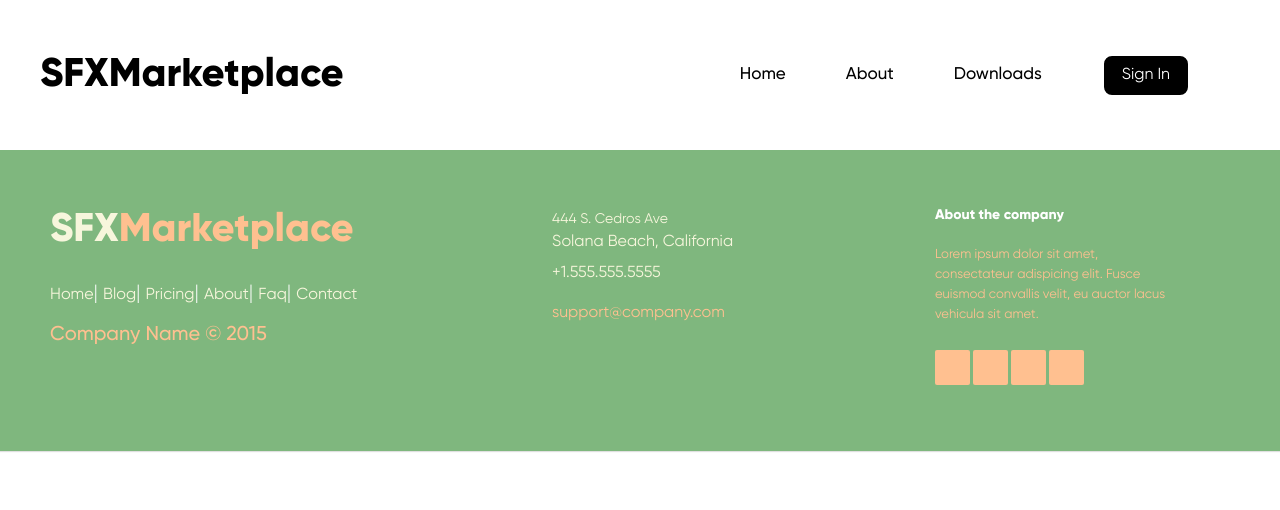
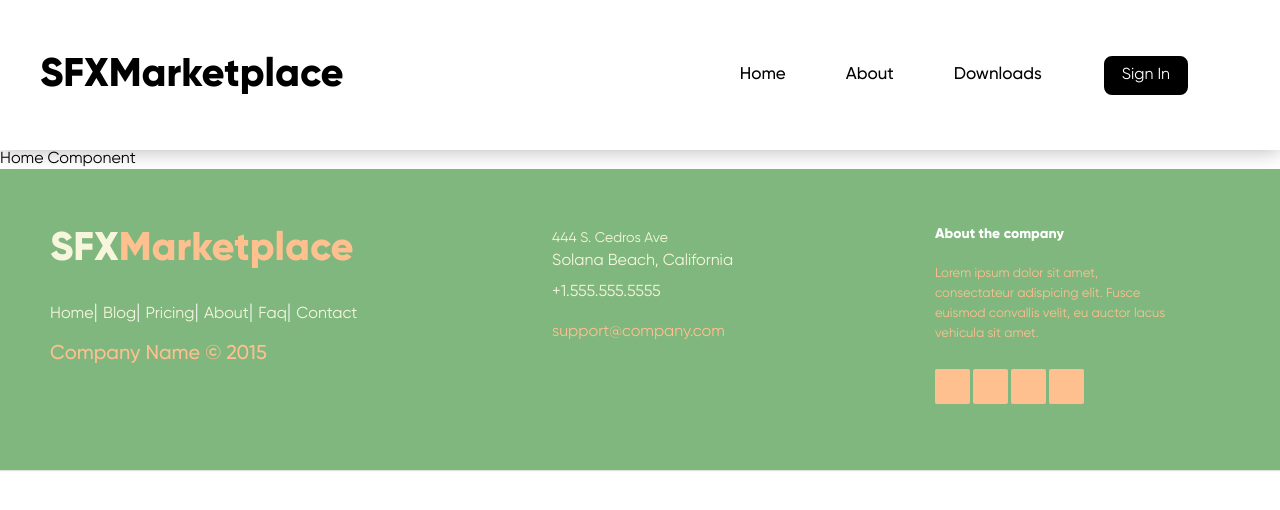
Before and after one commit to vishal-1230/SFXMarketplace, a React (Create React App) app in the folder client/: page / in a window 1280 px wide. Shown: the top 510 px of the page. Built offline with nearby package versions, Linux system fonts and the light colour scheme.

Commit message:
update 5

```diff
--- a/client/src/MainComponent.js
+++ b/client/src/MainComponent.js
@@ -2,7 +2,9 @@ import React from 'react'
 
 function MainComponent() {
   return (
-    <div className="main"></div>
+    <div className="main">
+      Home Component
+    </div>
   )
 }
 
```
